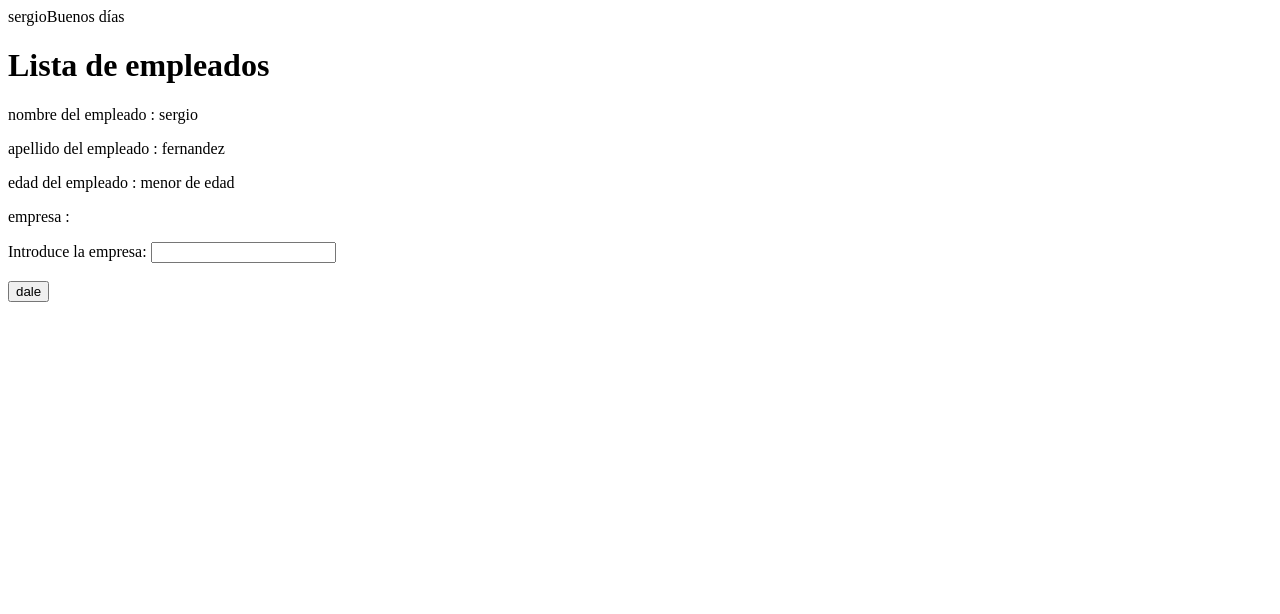
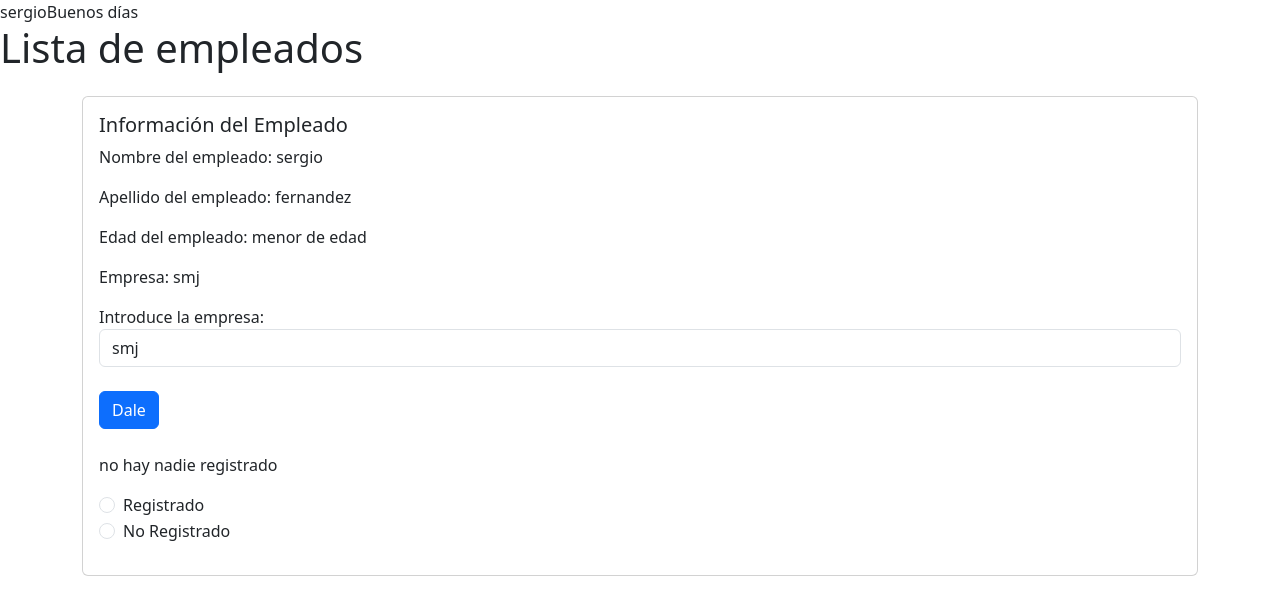
Before and after one commit to SergioBushido/Angular, an Angular app: page / in a window 1280 px wide. Shown: the top 614 px of the page. Built offline with nearby package versions, Linux system fonts and the light colour scheme.

Commit message:
esta version tiene bootstrap

```diff
--- a/angular.json
+++ b/angular.json
@@ -35,9 +35,10 @@
               "src/assets"
             ],
             "styles": [
-              "src/styles.css"
+              "src/styles.css",
+              "node_modules/bootstrap/dist/css/bootstrap.min.css"
             ],
-            "scripts": []
+            "scripts": ["node_modules/bootstrap/dist/js/bootstrap.min.js"]
           },
           "configurations": {
             "production": {
--- a/package.json
+++ b/package.json
@@ -18,6 +18,7 @@
     "@angular/platform-browser": "^17.3.0",
     "@angular/platform-browser-dynamic": "^17.3.0",
     "@angular/router": "^17.3.0",
+    "bootstrap": "^5.3.3",
     "rxjs": "~7.8.0",
     "tslib": "^2.3.0",
     "zone.js": "~0.14.3"
--- a/src/app/app.module.ts
+++ b/src/app/app.module.ts
@@ -5,6 +5,7 @@ import { AppRoutingModule } from './app-routing.module';
 import { AppComponent } from './app.component';
 import { EmpleadosComponent } from './empleados/empleados.component';
 import { EmpleadoComponent } from './empleado/empleado.component';
+import { FormsModule } from '@angular/forms';
 
 @NgModule({
   declarations: [
@@ -14,7 +15,8 @@ import { EmpleadoComponent } from './empleado/empleado.component';
   ],
   imports: [
     BrowserModule,
-    AppRoutingModule
+    AppRoutingModule,
+    FormsModule
   ],
   providers: [],
   bootstrap: [AppComponent]
--- a/src/app/empleado/empleado.component.html
+++ b/src/app/empleado/empleado.component.html
@@ -1,8 +1,31 @@
-<p>nombre del empleado : {{nombre}}</p>
-<p>apellido del empleado : {{apellidos}}</p>
-<p>edad del empleado : {{getEdad()}}</p>
-<p>empresa : {{empresa.value}}</p>
-Introduce la empresa: <input type="text" #empresa>
-<br/>
-<br/>
-<input type="button" value="dale" (click)="llamaEmpresa(empresa.value)">
+<div class="container mt-4">
+    <div class="card">
+      <div class="card-body">
+        <h5 class="card-title">Información del Empleado</h5>
+        <p class="card-text">Nombre del empleado: <span class="font-weight-bold">{{nombre}}</span></p>
+        <p class="card-text">Apellido del empleado: <span class="font-weight-bold">{{apellidos}}</span></p>
+        <p class="card-text">Edad del empleado: <span class="font-weight-bold">{{getEdad()}}</span></p>
+        <!--<p>empresa : {{empresa.value}}</p>-->
+        <p class="card-text">Empresa: <span class="font-weight-bold">{{empresa}}</span></p>
+
+        <div class="form-group">
+          <label for="empresa">Introduce la empresa:</label>
+          <input type="text" id="empresa" [(ngModel)]="empresa" class="form-control"><!--binding bidireccional hay que cargarlo antes en app.module-->
+        </div>
+        <br/>
+        <button class="btn btn-primary" (click)="llamaEmpresa(empresa)">Dale</button>
+        <br/>
+        <br/>
+        <p>{{textoDeRegistro}}</p>
+        <div class="form-check">
+          <input type="radio" class="form-check-input" value="si" name="nRegistro" id="registro" (click)="setUsuarioRegistrado($event)">
+          <label for="registro" class="form-check-label">Registrado</label>
+        </div>
+        <div class="form-check">
+          <input type="radio" class="form-check-input" value="no" name="nRegistro" (click)="setUsuarioRegistrado($event)">
+          <label class="form-check-label">No Registrado</label>
+        </div>
+        <p>{{getRegistroUsuario()}}</p>
+      </div>
+    </div>
+  </div>
--- a/src/app/empleado/empleado.component.ts
+++ b/src/app/empleado/empleado.component.ts
@@ -11,12 +11,33 @@ export class EmpleadoComponent {
   nombre ="sergio";
   apellidos ="fernandez";
   private edad =8;
-  //empresa ="smj";
+  empresa ="smj";
 
+
+  habilitacionCuadro=true;
+  usuRegistrado=false;
+  textoDeRegistro="no hay nadie registrado";
+
+  getRegistroUsuario(){
+    this.usuRegistrado=false
+  }
 
   getEdad(){
     return this.edad>=18 ? "mayor de edad":"menor de edad"}
 
   llamaEmpresa(value:String){}
 
+  //$event indica dentro del parentesis de la funcion que hay un evento...ese evento es de tipo HTMLInputElement y puede recuperar los "values" declarados
+  setUsuarioRegistrado(even:Event){
+   // alert("Usuario Registrado")
+   if((<HTMLInputElement>event?.target).value=="si"){
+    this.textoDeRegistro="Usuario Registrado";
+   }else{
+    this.textoDeRegistro="Usuario no registrado";
+
+   }
+  }
+
+
+
 }
```
Also changed, not shown: 1 other file (tests, documents, lock files or other folders).
